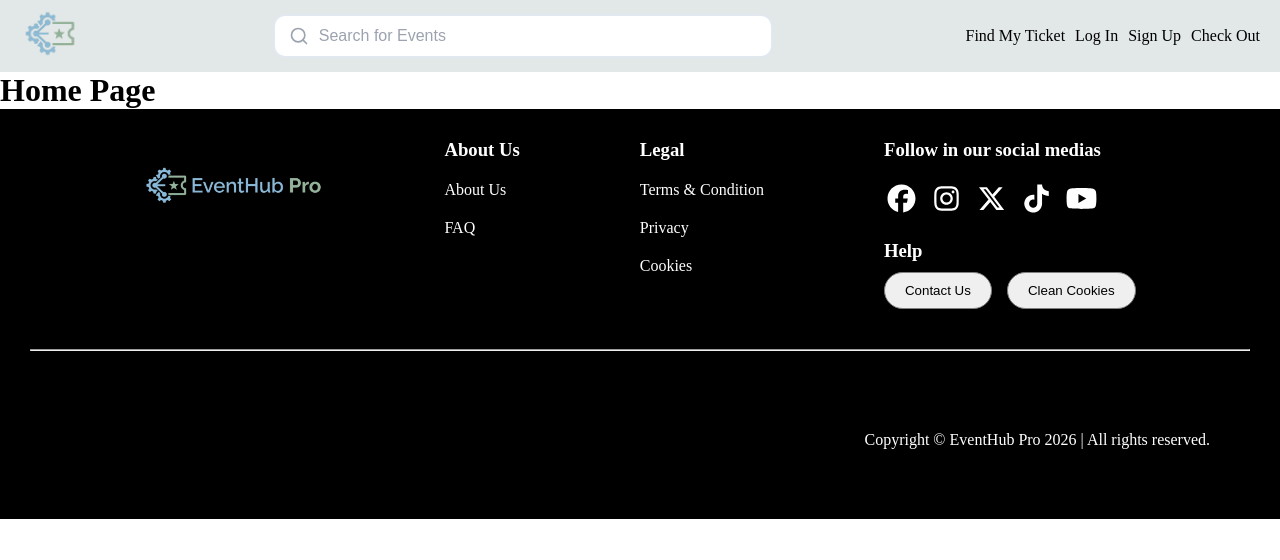
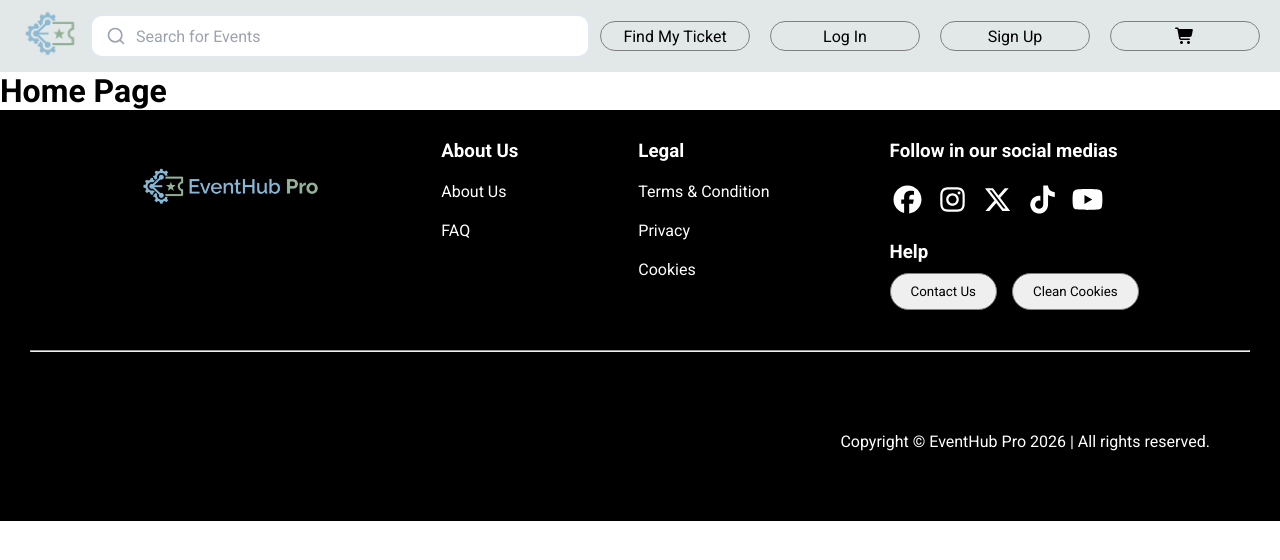
Before and after one commit to santiagosu1/event_ticketing_app, a React (Create React App) app in the folder event-ticketing/: page / in a window 1280 px wide. Shown: the top 560 px of the page. Built offline with nearby package versions, Linux system fonts and the light colour scheme.

Commit message:
Create new folder called assets

```diff
--- a/event-ticketing/public/index.html
+++ b/event-ticketing/public/index.html
@@ -25,6 +25,9 @@
       Learn how to configure a non-root public URL by running `npm run build`.
     -->
     <title>EventHub Pro</title>
+    <link rel="preconnect" href="https://fonts.googleapis.com">
+    <link rel="preconnect" href="https://fonts.gstatic.com" crossorigin>
+    <link href="https://fonts.googleapis.com/css2?family=Roboto:ital,wght@0,100..900;1,100..900&display=swap" rel="stylesheet">
   </head>
   <body>
     <noscript>You need to enable JavaScript to run this app.</noscript>
--- a/event-ticketing/src/Layouts/MainLayout.js
+++ b/event-ticketing/src/Layouts/MainLayout.js
@@ -5,7 +5,7 @@ export default function MainLayout() {
         <>
             <header>
                 <div className="divLogo">
-                    <img src="/logoIcon.webp" alt="Icon Logo" />
+                    <img src="./assets/logoIcon.webp" alt="Icon Logo" />
                 </div>
 
                 <div class="search-container">
@@ -23,7 +23,7 @@ export default function MainLayout() {
                         <li>Find My Ticket</li>
                         <li>Log In</li>
                         <li>Sign Up</li>
-                        <li>Check Out</li>
+                        <li><svg xmlns="http://www.w3.org/2000/svg" viewBox="0 0 640 640"><path d="M24 48C10.7 48 0 58.7 0 72C0 85.3 10.7 96 24 96L69.3 96C73.2 96 76.5 98.8 77.2 102.6L129.3 388.9C135.5 423.1 165.3 448 200.1 448L456 448C469.3 448 480 437.3 480 424C480 410.7 469.3 400 456 400L200.1 400C188.5 400 178.6 391.7 176.5 380.3L171.4 352L475 352C505.8 352 532.2 330.1 537.9 299.8L568.9 133.9C572.6 114.2 557.5 96 537.4 96L124.7 96L124.3 94C119.5 67.4 96.3 48 69.2 48L24 48zM208 576C234.5 576 256 554.5 256 528C256 501.5 234.5 480 208 480C181.5 480 160 501.5 160 528C160 554.5 181.5 576 208 576zM432 576C458.5 576 480 554.5 480 528C480 501.5 458.5 480 432 480C405.5 480 384 501.5 384 528C384 554.5 405.5 576 432 576z"/></svg></li>
                     </ul>
                 </nav>
 
@@ -42,7 +42,7 @@ export default function MainLayout() {
             <footer>
                 <div className="footerFirst">
                     <div className="imgFooterLogo">
-                        <img src="/logoIconWord.webp" alt="Icon Logo" />
+                        <img src="./assets/logoIconWord.webp" alt="Icon Logo" />
                     </div>
 
                     <div className="fooAbout">
--- a/event-ticketing/src/Pages/headerfooter.css
+++ b/event-ticketing/src/Pages/headerfooter.css
@@ -2,6 +2,7 @@
     padding: 0;
     margin: 0;
     box-sizing: border-box;
+    font-family: 'Roboto';
 }
 
 header{
@@ -57,7 +58,7 @@ header{
     background: transparent;
 }
 
-  .search-input::placeholder {
+.search-input::placeholder {
     color: #9ca3af;
 }
 
@@ -72,11 +73,22 @@ header{
     justify-content: space-between;
     align-items: center;
     list-style: none;
-    gap: 10px;
+    gap: 20px;
 }
 
 .naviga ul li{
     cursor: pointer;
+    border: 1px gray solid;
+    border-radius: 20px;
+    width: 150px;
+    height: 30px;
+    display: flex;
+    justify-content: center;
+    align-items: center;
+}
+
+.naviga svg{
+    width: 20px;
 }
 
 /* Footer */
```
Also changed, not shown: event-ticketing/public/assets/logoIcon.webp (renamed from event-ticketing/public/logoIcon.webp), event-ticketing/public/assets/logoIconWord.webp (renamed from event-ticketing/public/logoIconWord.webp).
